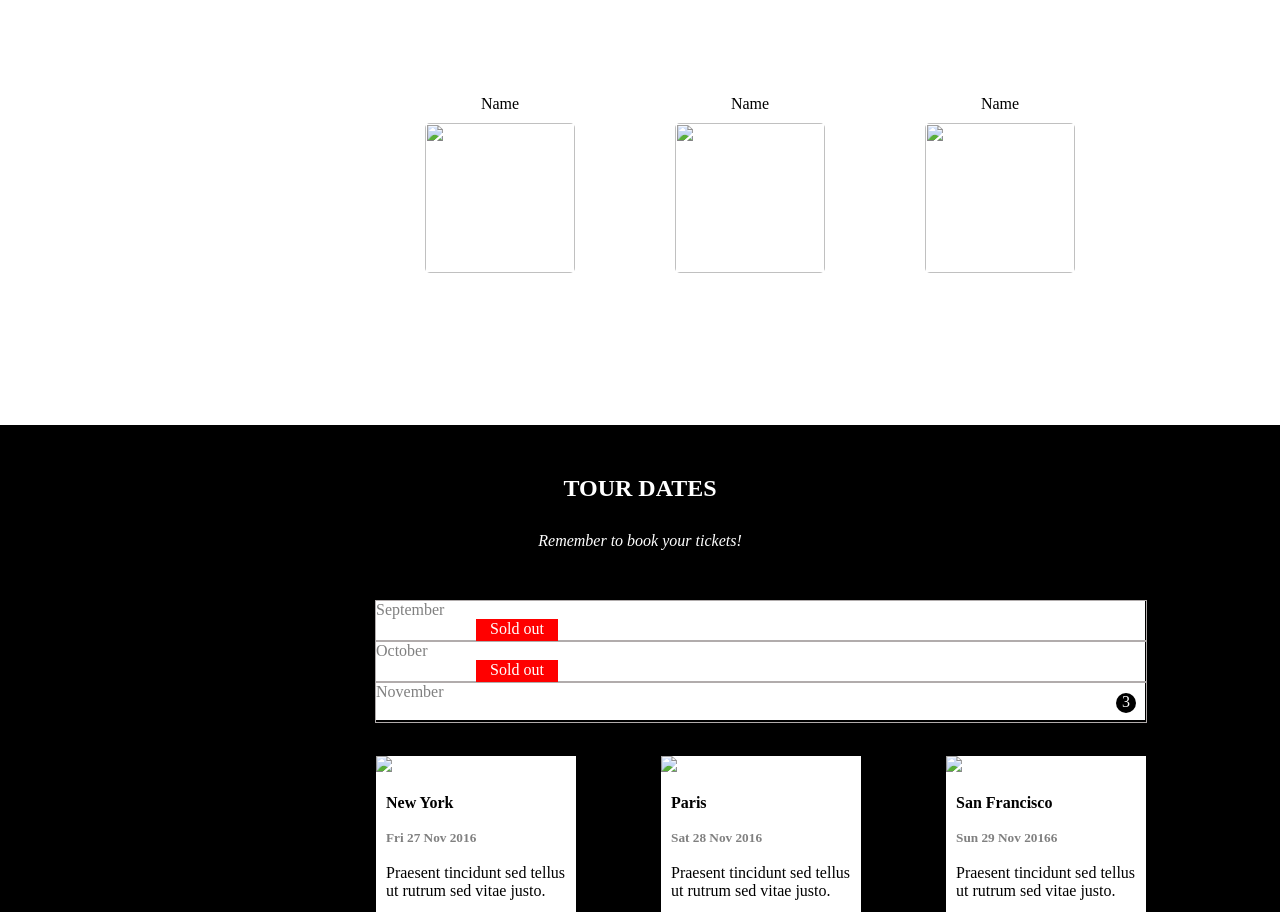
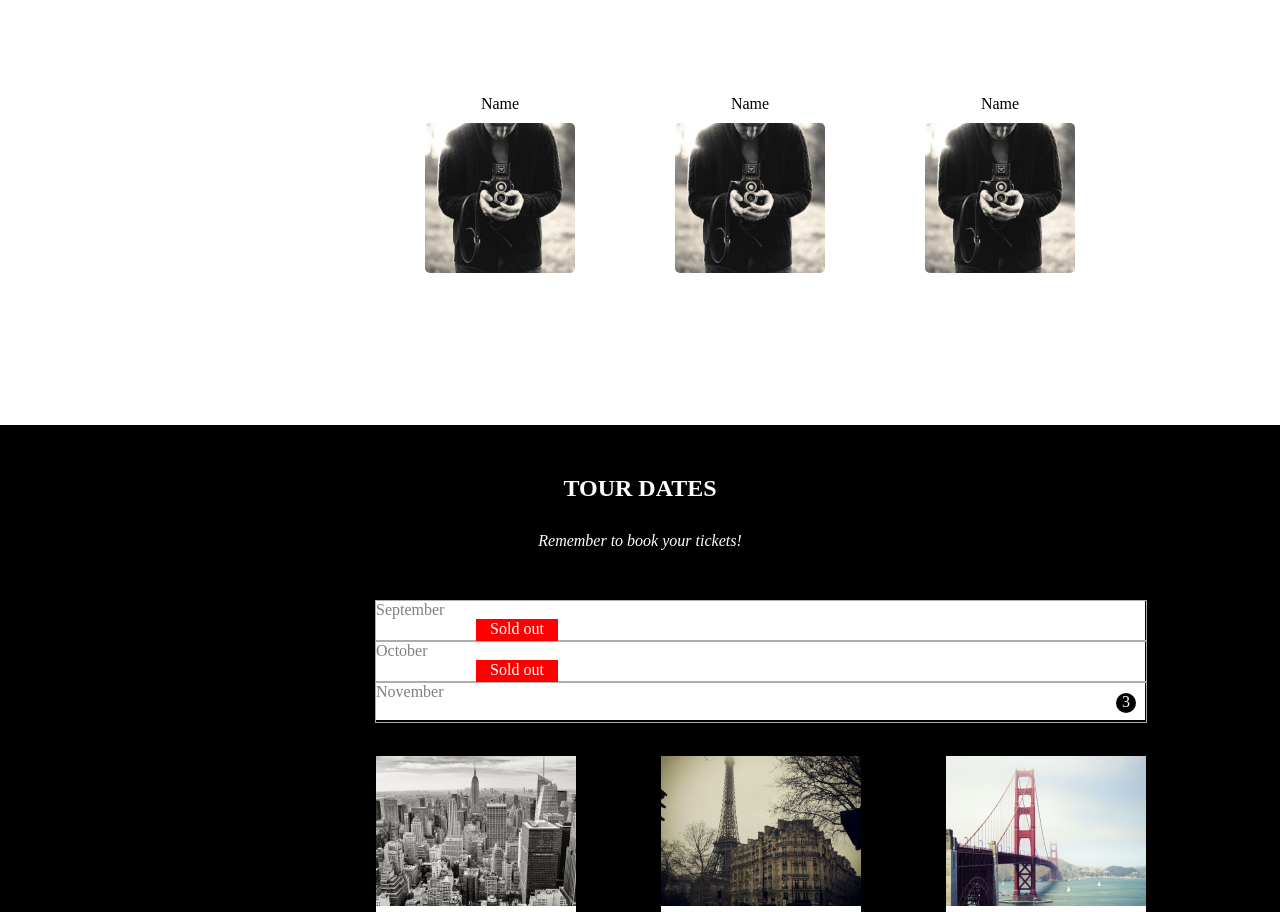
Before and after one commit to Anhthu24333/the-band-Anh-Th-, a plain HTML site: page index.html in a window 1280 px wide. Shown: the part 1100-2012 px from the top of the page. Drawn offline with Linux system fonts and the light colour scheme.

Commit message:
Update index.html

```diff
--- a/index.html
+++ b/index.html
@@ -57,17 +57,17 @@
         <div class="Name">
             <div class="name" style="margin-left: 425px;">
                 <p style="text-align: center; margin: 5px 0 10px 0;">Name</p>
-                <img src="./image/name.png" style="width: 150px; height: 150px; border-radius: 5px;">
+                <img src="/the-band-Anh-Th-/name.png" style="width: 150px; height: 150px; border-radius: 5px;">
             </div>
 
             <div class="name" style="margin-left: 100px;">
                 <p style="text-align: center; margin: 5px 0 10px 0;">Name</p>
-                <img src="./image/name.png" style="width: 150px; height: 150px; border-radius: 5px;">
+                <img src="/the-band-Anh-Th-/name.png" style="width: 150px; height: 150px; border-radius: 5px;">
             </div>
 
             <div class="name" style="margin-left: 100px;">
                 <p style="text-align: center; margin: 5px 0 10px 0;">Name</p>
-                <img src="./image/name.png" style="width: 150px; height: 150px; border-radius: 5px;">
+                <img src="/the-band-Anh-Th-/name.png" style="width: 150px; height: 150px; border-radius: 5px;">
             </div>
 
         </div>
@@ -104,7 +104,7 @@
 
             <div>
                 <div class="buyticks" style=" margin-left: 376px;">
-                    <a href=""><img src="./image/newyork.png" class="img"><br><br></a>
+                    <a href=""><img src="/the-band-Anh-Th-/newyork.png" class="img"><br><br></a>
                     <div style="width: 90%; margin-left: 5%;">
                         <h4>New York</h4><br>
                         <h5 style="color: gray;">Fri 27 Nov 2016</h5><br>
@@ -114,7 +114,7 @@
                 </div>
 
                 <div class="buyticks" style=" margin-left: 85px;">
-                    <a href=""><img src="./image/paris.png" class="img"><br><br></a>
+                    <a href=""><img src="/the-band-Anh-Th-/paris.png" class="img"><br><br></a>
                     <div style="width: 90%; margin-left: 5%;">
                         <h4>Paris</h4><br>
                         <h5 style="color: gray;">Sat 28 Nov 2016</h5><br>
@@ -124,7 +124,7 @@
                 </div>
 
                 <div class="buyticks" style=" margin-left: 85px;">
-                    <a href=""><img src="./image/sanfran.png" class="img"><br><br></a>
+                    <a href=""><img src="/the-band-Anh-Th-/sanfran.png" class="img"><br><br></a>
                     <div style="width: 90%; margin-left: 5%;">
                         <h4>San Francisco</h4><br>
                         <h5 style="color: gray;">Sun 29 Nov 20166</h5><br>
@@ -162,7 +162,7 @@
 
     <!-- Map -->
     <div class="map">
-        <img src="./image/map.png" style="width: 100%;">
+        <img src="/the-band-Anh-Th-/map.png" style="width: 100%;">
     </div>
 
     <!-- Footer -->
```
